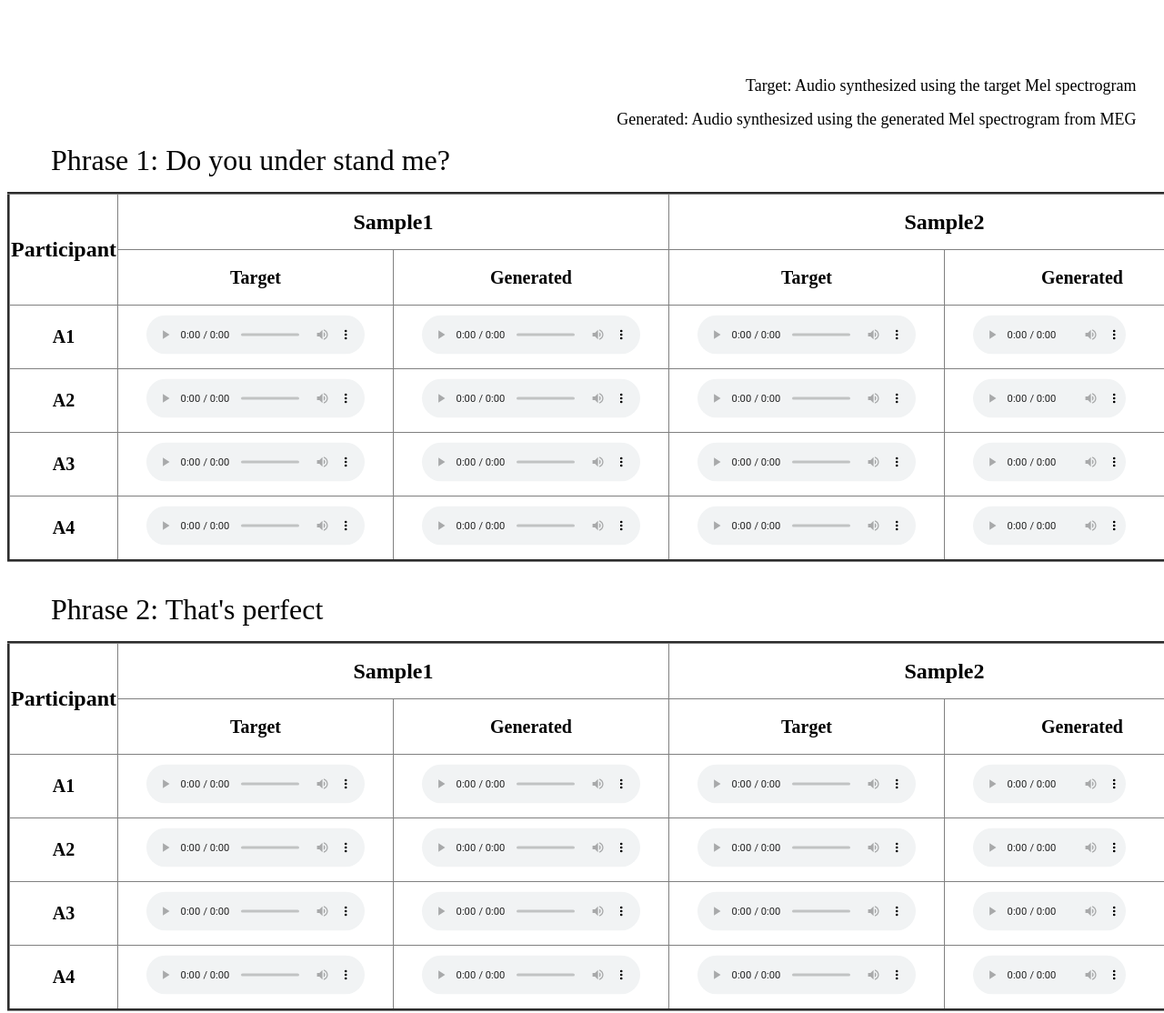
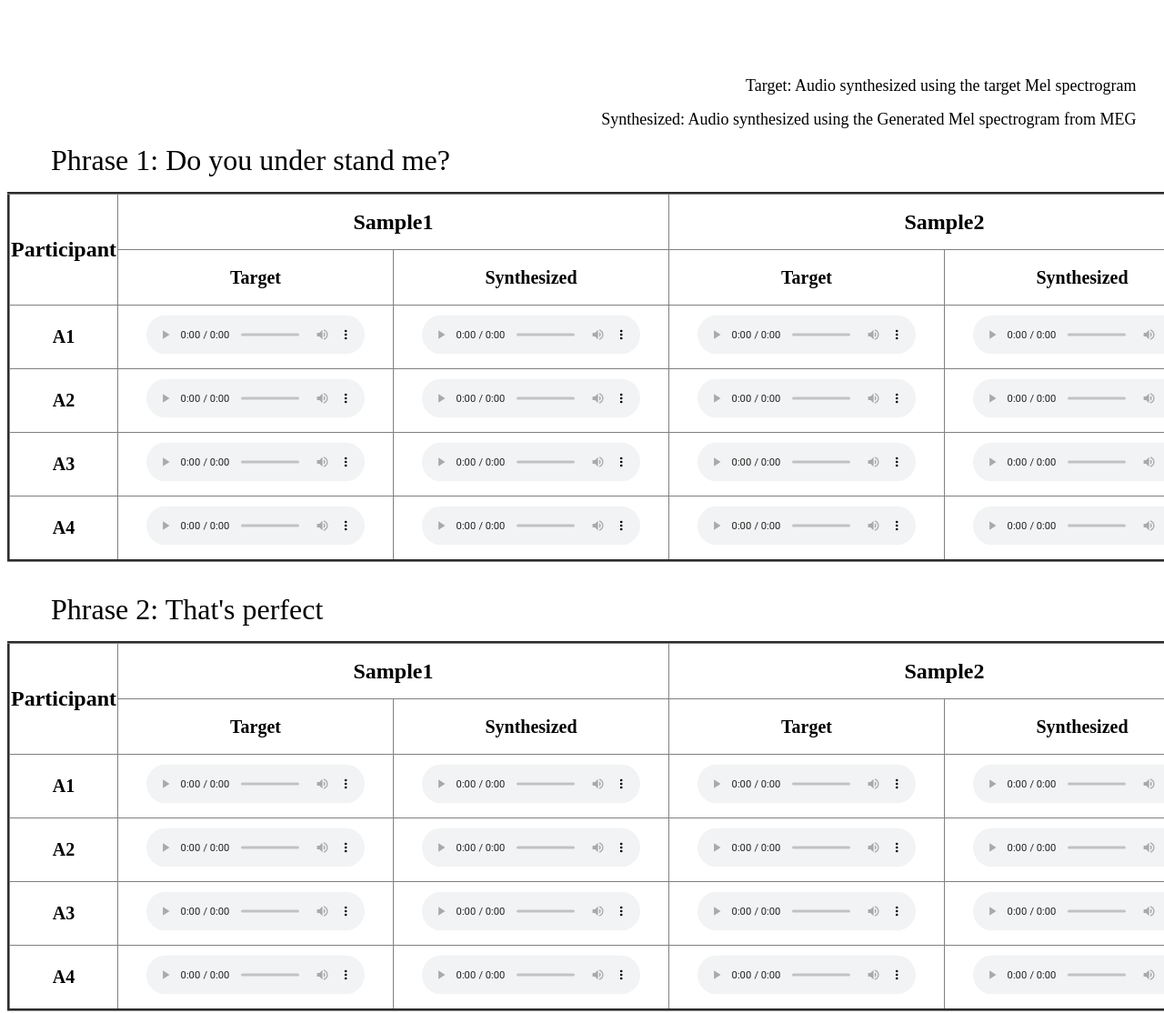
Before and after one commit to Brain2Sound/Interspeech2024, a plain HTML site: page index.html in a window 1280 px wide. Shown: the part 270-1384 px from the top of the page at 91% size. Drawn offline with Linux system fonts and the light colour scheme.

Commit message:
Update index.html

```diff
--- a/index.html
+++ b/index.html
@@ -49,7 +49,7 @@
 <br>
 <br>
 <p style = "Text-align: Right;"><font size = "4.5"> &nbsp;Target: Audio synthesized using the target Mel spectrogram&nbsp;&nbsp;&nbsp;&nbsp;&nbsp;</font></sup></font></p>
-<p style = "Text-align: Right;"><font size = "4.5"> Generated: Audio synthesized using the generated Mel spectrogram from MEG&nbsp;&nbsp;&nbsp;&nbsp;&nbsp;</font></sup></font></p>
+<p style = "Text-align: Right;"><font size = "4.5"> Synthesized: Audio synthesized using the Generated Mel spectrogram from MEG&nbsp;&nbsp;&nbsp;&nbsp;&nbsp;</font></sup></font></p>
 <p style = "Text-align: Left;"><font size = "6"> &nbsp;&nbsp;&nbsp;&nbsp;&nbsp;&nbsp;Phrase 1: Do you under stand me?</font></sup></font></p>
 </font></p>
 
@@ -69,11 +69,11 @@
     <tr>
 
       <th>Target</th>
-      <th>Generated</th>
+      <th>Synthesized</th>
       <th>Target</th>
-      <th>Generated</th>
+      <th>Synthesized</th>
       <th>Target</th>
-      <th>Generated</th>
+      <th>Synthesized</th>
     </tr>
     <tr>
 
@@ -233,11 +233,11 @@
     <tr>
 
       <th>Target</th>
-      <th>Generated</th>
+      <th>Synthesized</th>
       <th>Target</th>
-      <th>Generated</th>
+      <th>Synthesized</th>
       <th>Target</th>
-      <th>Generated</th>
+      <th>Synthesized</th>
     </tr>
     <tr>
 
@@ -397,11 +397,11 @@
     <tr>
 
       <th>Target</th>
-      <th>Generated</th>
+      <th>Synthesized</th>
       <th>Target</th>
-      <th>Generated</th>
+      <th>Synthesized</th>
       <th>Target</th>
-      <th>Generated</th>
+      <th>Synthesized</th>
     </tr>
     <tr>
 
@@ -561,11 +561,11 @@
     <tr>
 
       <th>Target</th>
-      <th>Generated</th>
+      <th>Synthesized</th>
       <th>Target</th>
-      <th>Generated</th>
+      <th>Synthesized</th>
       <th>Target</th>
-      <th>Generated</th>
+      <th>Synthesized</th>
     </tr>
     <tr>
 
@@ -725,11 +725,11 @@
       <tr>
 
         <th>Target</th>
-        <th>Generated</th>
+        <th>Synthesized</th>
         <th>Target</th>
-        <th>Generated</th>
+        <th>Synthesized</th>
         <th>Target</th>
-        <th>Generated</th>
+        <th>Synthesized</th>
       </tr>
       <tr>
 
```
